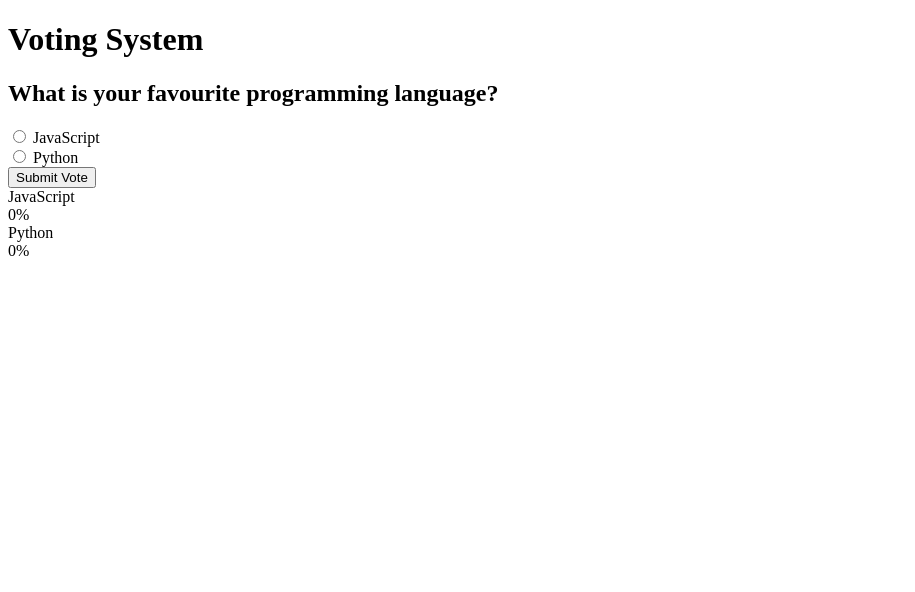
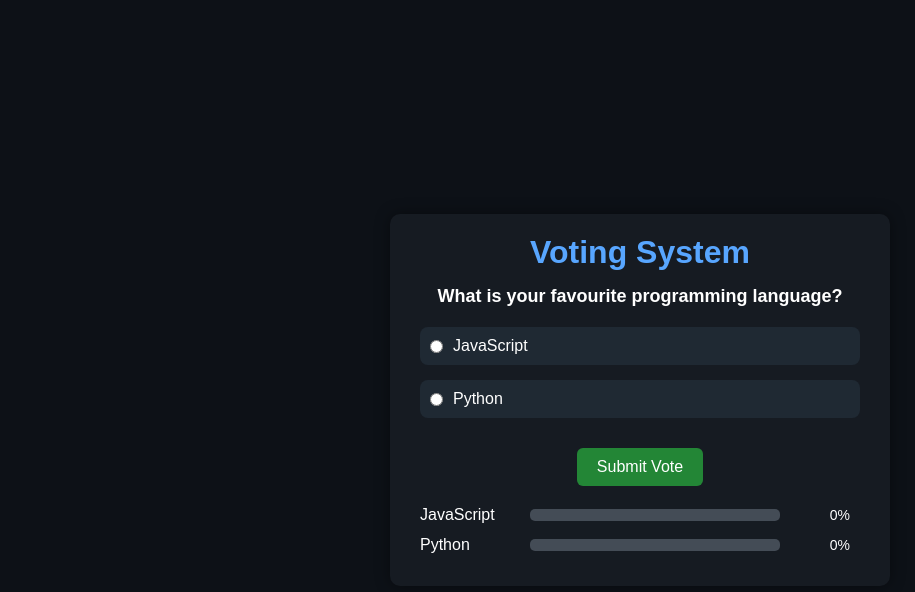
Before and after one commit to dev-dede/voting-system, a plain HTML site: page index.html in a window 1280 px wide. Shown: the whole page, without its empty margins (0-915 px from the left). Drawn offline with Linux system fonts and the light colour scheme.

Commit message:
Add styling

```diff
--- a/index.html
+++ b/index.html
@@ -22,11 +22,11 @@
           </div>
         </div>
       </div>
+
+      <button onclick="submitVote()">Submit Vote</button>
+
+      <div id="result"></div>
     </div>
-
-    <button onclick="submitVote()">Submit Vote</button>
-
-    <div id="result"></div>
 
     <script src="script.js"></script>
   </body>
--- a/script.js
+++ b/script.js
@@ -12,16 +12,17 @@ const options = [
   },
 ];
 
-function getTotalVotes(){
+function getTotalVotes() {
   return options.reduce((total, option) => total + option.votes, 0);
 }
 
-function displayResult(){
+function displayResult() {
   const result = document.getElementById("result");
   result.innerHTML = "";
   options.forEach((option) => {
     const totalVotes = getTotalVotes();
-        const percentage = totalVotes > 0 ? (option.votes / totalVotes) * 100 : 0;
+    const percentage =
+      totalVotes > 0 ? ((option.votes / totalVotes) * 100).toFixed(2) : 0;
     const barWidth = percentage > 0 ? `${percentage}%` : "0%";
 
     const optionResult = document.createElement("div");
@@ -34,13 +35,13 @@ function displayResult(){
         <span class="percentage">${percentage}%</span>
         `;
     result.appendChild(optionResult);
-    })
+  });
 }
 
 function submitVote() {
   const selectedOption = document.querySelector('input[name="poll"]:checked');
 
-    if(!selectedOption) {
+  if (!selectedOption) {
     alert("Please select an option");
     return;
   }
--- a/style.css
+++ b/style.css
@@ -0,0 +1,116 @@
+/* Global Styles */
+* {
+  padding: 0;
+  margin: 0;
+  box-sizing: border-box;
+}
+
+body {
+  font-family: Arial, sans-serif;
+  background: #0d1117;
+  color: #ffffff;
+  display: flex;
+  justify-content: center;
+  align-items: center;
+  min-height: 100vh;
+}
+
+/* Main Container */
+.container {
+  background: #161b22;
+  padding: 20px 30px;
+  border-radius: 10px;
+  width: 500px;
+  box-shadow: 0 0 15px rgba(0, 0, 0, 0.4);
+  text-align: center;
+}
+
+h1 {
+  color: #58a6ff;
+  margin-bottom: 15px;
+}
+
+.poll h2 {
+  font-size: 18px;
+  margin-bottom: 20px;
+}
+
+/* Options */
+.options {
+  display: flex;
+  flex-direction: column;
+  gap: 15px;
+  margin-bottom: 20px;
+}
+
+.option {
+  background: #1f2933;
+  padding: 10px;
+  border-radius: 8px;
+  display: flex;
+  align-items: center;
+  gap: 10px;
+  cursor: pointer;
+}
+
+.option:hover {
+  background: #2a323d;
+}
+
+/* Submit Button */
+button {
+  background: #238636;
+  color: #ffffff;
+  border: none;
+  padding: 10px 20px;
+  border-radius: 6px;
+  font-size: 16px;
+  cursor: pointer;
+  margin-top: 10px;
+}
+
+button:hover {
+  background: #2ea043;
+}
+
+/* Result Layout */
+#result {
+  margin-top: 20px;
+  width: 500px;
+}
+
+/* Each result row */
+.option-result {
+  display: flex;
+  align-items: center;
+  gap: 10px;
+  margin-bottom: 12px;
+}
+
+/* Option label */
+.option-text {
+  width: 100px;
+  text-align: left;
+}
+
+/* Progress Bar */
+.bar-container {
+  background: #444c56;
+  height: 12px;
+  width: 250px;
+  border-radius: 5px;
+  overflow: hidden;
+}
+
+.bar {
+  background: #58a6ff;
+  height: 100%;
+  transition: width 0.3s ease;
+}
+
+/* Percentage text */
+.percentage {
+  font-size: 14px;
+  width: 60px;
+  text-align: right;
+}
```
Lines whose indentation alone changed are shown as unchanged.
